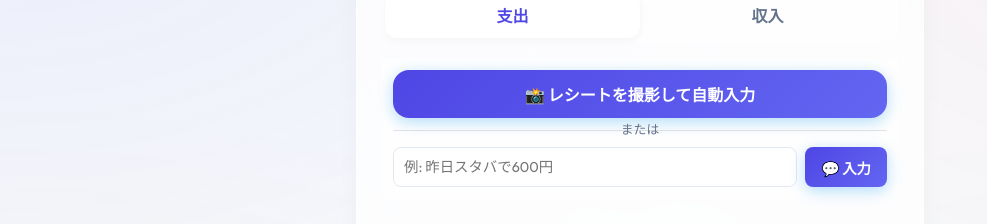
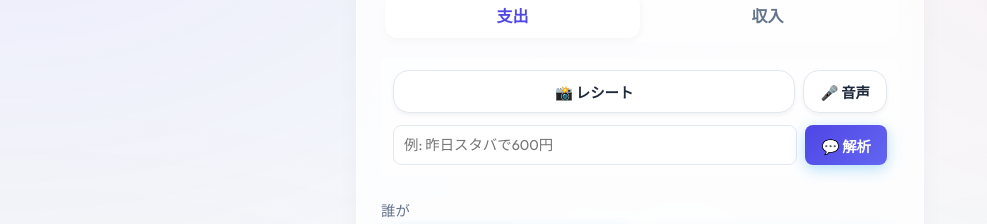
Before and after one commit to rikakosan0412-art/rikako-budget, a React (Vite) app: page / in a window 1280 px wide. Shown: the part 142-366 px from the top of the page, without its empty margins (0-987 px from the left). Built offline with nearby package versions, Linux system fonts and the light colour scheme; no server answers; the database is empty.

Commit message:
Add files via upload

```diff
--- a/src/components/TransactionForm.jsx
+++ b/src/components/TransactionForm.jsx
@@ -21,6 +21,7 @@ const TransactionForm = ({ onAddTransaction, settings }) => {
   const [ocrError, setOcrError] = useState('');
   const [textInput, setTextInput] = useState('');
   const [isTextLoading, setIsTextLoading] = useState(false);
+  const [isListening, setIsListening] = useState(false);
   const fileInputRef = useRef(null);
 
   // Update defaults when settings change
@@ -123,6 +124,39 @@ const TransactionForm = ({ onAddTransaction, settings }) => {
     }
   };
 
+  const startListening = () => {
+    const SpeechRecognition = window.SpeechRecognition || window.webkitSpeechRecognition;
+    if (!SpeechRecognition) {
+      alert("お使いのブラウザは音声入力に対応していません。");
+      return;
+    }
+
+    const recognition = new SpeechRecognition();
+    recognition.lang = 'ja-JP';
+    recognition.interimResults = false;
+    recognition.maxAlternatives = 1;
+
+    recognition.onstart = () => {
+      setIsListening(true);
+    };
+
+    recognition.onresult = (event) => {
+      const transcript = event.results[0][0].transcript;
+      setTextInput((prev) => prev ? `${prev} ${transcript}` : transcript);
+    };
+
+    recognition.onerror = (event) => {
+      console.error("Speech recognition error", event.error);
+      setIsListening(false);
+    };
+
+    recognition.onend = () => {
+      setIsListening(false);
+    };
+
+    recognition.start();
+  };
+
   const handleSubmit = (e) => {
     e.preventDefault();
     if (!amount || Number(amount) <= 0) return;
@@ -170,9 +204,11 @@ const TransactionForm = ({ onAddTransaction, settings }) => {
 
       <form onSubmit={handleSubmit} className="flex flex-col gap-4">
 
-        {/* OCR Button Section */}
+        {/* AI Input Section */}
         {type === 'expense' && (
           <div className="form-group" style={{ marginBottom: '0.5rem', background: 'rgba(255,255,255,0.4)', padding: '12px', borderRadius: '8px' }}>
+            <div className="flex gap-2">
+              {/* Receipt Button */}
               <input
                 type="file"
                 accept="image/*"
@@ -183,19 +219,27 @@ const TransactionForm = ({ onAddTransaction, settings }) => {
               />
               <button
                 type="button"
-              className={`btn ${isOcrLoading ? 'btn-secondary' : 'btn-primary'}`}
+                className="btn btn-secondary"
                 onClick={() => fileInputRef.current?.click()}
                 disabled={isOcrLoading || isTextLoading}
-              style={{ width: '100%', padding: '12px', fontSize: '1rem', display: 'flex', justifyContent: 'center', alignItems: 'center', gap: '8px' }}
+                style={{ flex: 1, padding: '10px', fontSize: '0.9rem', display: 'flex', justifyContent: 'center', alignItems: 'center', gap: '6px', background: 'white', color: 'var(--text-main)', border: '1px solid #e2e8f0', boxShadow: '0 2px 4px rgba(0,0,0,0.05)' }}
               >
-              {isOcrLoading ? '⏳ 読み取り中...' : '📸 レシートを撮影して自動入力'}
+                {isOcrLoading ? '⏳ 解析中...' : '📸 レシート'}
               </button>
 
-            <div style={{ margin: '12px 0', borderBottom: '1px solid rgba(0,0,0,0.1)', position: 'relative' }}>
-              <span style={{ position: 'absolute', top: '-10px', left: '50%', transform: 'translateX(-50%)', background: 'var(--bg-main)', padding: '0 8px', fontSize: '0.8rem', color: 'var(--text-muted)' }}>または</span>
+              {/* Voice Button */}
+              <button
+                type="button"
+                className="btn btn-secondary"
+                onClick={startListening}
+                disabled={isListening || isOcrLoading || isTextLoading}
+                style={{ width: 'auto', padding: '0 16px', fontSize: '0.9rem', display: 'flex', justifyContent: 'center', alignItems: 'center', gap: '6px', background: isListening ? '#fee2e2' : 'white', color: isListening ? '#ef4444' : 'var(--text-main)', border: '1px solid #e2e8f0', boxShadow: '0 2px 4px rgba(0,0,0,0.05)' }}
+              >
+                {isListening ? '🎙️ 録音中...' : '🎤 音声'}
+              </button>
             </div>
 
-            <div className="flex gap-2" style={{ marginTop: '16px' }}>
+            <div className="flex gap-2" style={{ marginTop: '12px' }}>
               <input
                 type="text"
                 placeholder="例: 昨日スタバで600円"
@@ -212,7 +256,7 @@ const TransactionForm = ({ onAddTransaction, settings }) => {
                 disabled={isTextLoading || isOcrLoading || !textInput.trim()}
                 style={{ width: 'auto', flexShrink: 0, padding: '0 16px', borderRadius: '8px', fontSize: '0.9rem', whiteSpace: 'nowrap' }}
               >
-                {isTextLoading ? '解析中' : '💬 入力'}
+                {isTextLoading ? '解析中' : '💬 解析'}
               </button>
             </div>
 
```
Lines whose indentation alone changed are shown as unchanged.
